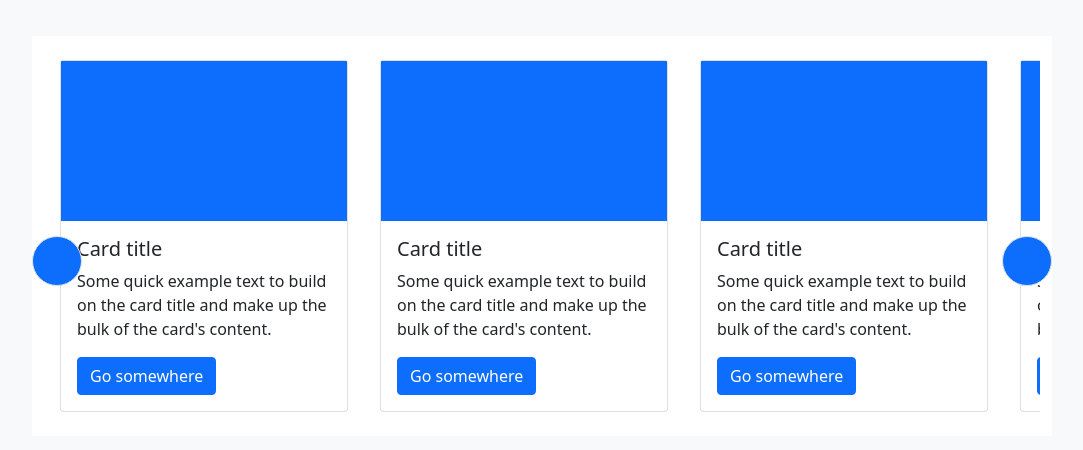
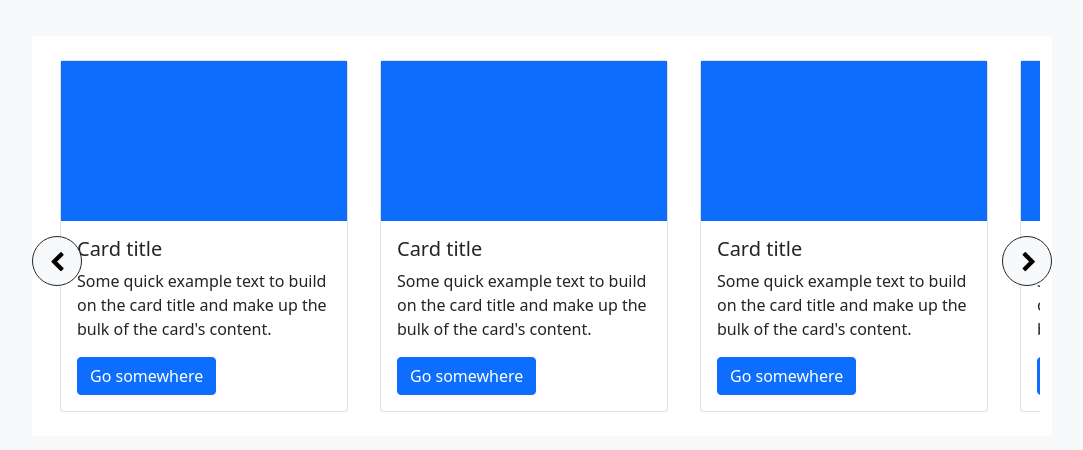
Before and after one commit to SilRodrigo/SliderNativeJS, a plain HTML site: page index.html in a window 1280 px wide. Shown: the part 164-614 px from the top of the page, without its empty margins (98-1181 px from the left). Drawn offline with nearby package versions, Linux system fonts and the light colour scheme.

Commit message:
Update index.html

```diff
--- a/index.html
+++ b/index.html
@@ -3,6 +3,8 @@
 
 <link href="https://cdn.jsdelivr.net/npm/bootstrap@5.0.2/dist/css/bootstrap.min.css" rel="stylesheet"
     integrity="sha384-EVSTQN3/azprG1Anm3QDgpJLIm9Nao0Yz1ztcQTwFspd3yD65VohhpuuCOmLASjC" crossorigin="anonymous">
+
+<link rel="stylesheet" href="https://cdnjs.cloudflare.com/ajax/libs/font-awesome/4.7.0/css/font-awesome.min.css">
 
 <head>
     <style>
@@ -75,8 +77,10 @@
 
     <div class="container bg-light h-100 d-flex align-items-center">
         <div class="slider-container container bg-white m-5">
-            <div class="botao next btn btn-primary border rounded-circle" onclick="navigate(true)"> </div>
-            <div class="botao prev btn btn-primary border rounded-circle" onclick="navigate(false)"> </div>
+            <div class="botao next btn btn-light border-dark rounded-circle d-flex align-items-center justify-content-center" onclick="navigate(true)"> <i
+                    class="fa fa-chevron-right fa-lg pt-1 ps-1" aria-hidden="true"></i></div>
+            <div class="botao prev btn btn-light border-dark rounded-circle d-flex align-items-center justify-content-center" onclick="navigate(false)"> <i
+                    class="fa fa-chevron-left fa-lg pt-1" aria-hidden="true"></i></div>
 
             <div class="slider d-flex py-4">
 
```
